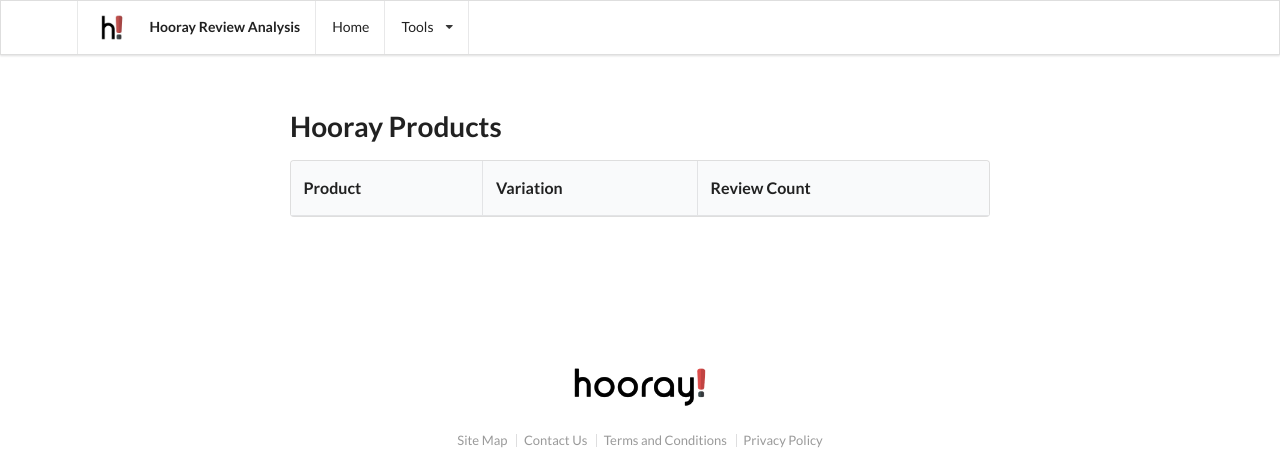
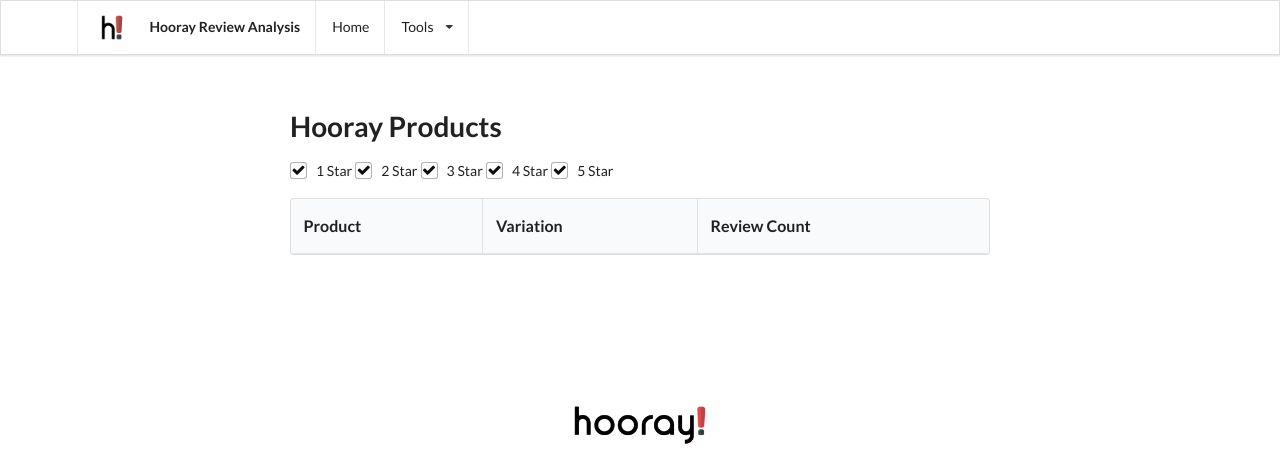
Before and after one commit to supermikol/word-tree, a Flask app: page / in a window 1280 px wide. Shown: the top 454 px of the page. Run offline with Flask 2, Linux system fonts and the light colour scheme; data that the repository does not hold is empty; parts of the project's set-up code (start-up, migrations or seed data) failed here and were passed over.

Commit message:
revision to incorporate rating filter, and minor upgrades

```diff
--- a/app.py
+++ b/app.py
@@ -6,9 +6,9 @@ from word_tree_api.wordtree import get_paths, read_files, WordTree
 from flask_sqlalchemy import SQLAlchemy
 from flask_migrate import Migrate
 from models import db, Review
-from credentials import POSTGRESQL_USER, POSTGRESQL_PASSWORD
-db_name = 'hooray_analysis_db'
-db_host = 'localhost'
+from credentials import POSTGRESQL_USER, POSTGRESQL_PASSWORD, POSTGRESQL_DB, POSTGRESQL_HOST
+db_name = POSTGRESQL_DB
+db_host = POSTGRESQL_HOST
 db_port = '5432'
 
 app = Flask(__name__)
@@ -50,26 +50,28 @@ def query_products():
     products = cache.get('all_products')
   return products
 
-def query_reviews(product_id, variation=None):
-  if cache.get((product_id, variation)) is None:
+def query_reviews(product_id, variation=None, rating=[1,2,3,4,5]):
+  string_rating = (',').join(map(str, rating))
+  if cache.get((product_id, variation, string_rating)) is None:
     if variation is not None:
       results = (db.session.query(
                               Review.content
                               )
-                            .filter(Review.product_id == product_id, Review.variation == variation)
+                            .filter(Review.product_id == product_id,
+                              Review.variation == variation,
+                              Review.product_rating.in_(rating))
                             .all())
     else:
       results = (db.session.query(
                               Review.content
                               )
-                            .filter(Review.product_id == product_id)
+                            .filter(Review.product_id == product_id,
+                              Review.product_rating.in_(rating))
                             .all())
     review_tokens = WordTree.generate_token((' ').join([p[0] for p in results]))
-    cache.set((product_id,variation), review_tokens)
-    print('caching')
+    cache.set((product_id,variation,string_rating), review_tokens)
   else:
-    print('getting cache')
-    review_tokens = cache.get((product_id, variation))
+    review_tokens = cache.get((product_id, variation, string_rating))
   return review_tokens
 
 @app.route("/")
@@ -85,13 +87,25 @@ def get_products():
 @app.route("/wordtree/products/<product_id>", methods=['GET'])
 def get_reviews(product_id):
   variation = request.args.get('variation')
+  trailing = request.args.get('trailing')
+  direction = request.args.get('direction')
+  nested_trailing = request.args.get('nested_trailing')
+  if trailing is None:
+    trailing = 3
+  if nested_trailing is None:
+    nested_trailing = 3
+  if direction is None:
+    direction='forward'
+  if type(request.args.get('rating')) == str:
+    rating = request.args.get('rating').split(',')
+  else:
+    rating = ['1,2,3,4,5']
   head = request.args.get('head')
-  (g.product_id, g.variation) = (product_id, variation)
-  review_tokens = query_reviews(product_id, variation)
+  (g.product_id, g.variation, g.rating) = (product_id, variation, (',').join(rating))
+  review_tokens = query_reviews(product_id, variation, rating)
   wordtree = WordTree(review_tokens)
-  wordtree_results = wordtree.train_and_print(head, levels=1)
+  wordtree_results = wordtree.train_and_print(head, direction=direction, trailing_grams=int(trailing), nested_trailing_grams=int(nested_trailing), levels=1)
   g.results = [[item[0],item[1], item[2]] for item in wordtree_results]
-  # print(g.results)
   return render_template('reviews.html')
 
 if __name__ == "__main__":
--- a/static/js/init.js
+++ b/static/js/init.js
@@ -0,0 +1,15 @@
+$(document).ready(function() {
+  $('.rating-checkbox').on('change', function() {
+    var aHrefVals = [];
+
+    $('.rating-checkbox').filter(":checked").each(function() {
+        aHrefVals.push($(this).val());
+    });
+
+    $(".product-link").attr("href", function(i, val) {
+      let with_rating = val.split('rating')[0]+ 'rating=' + aHrefVals.join(",")
+      // console.log(with_rating)
+      return with_rating
+    });
+  })
+})
--- a/templates/products.html
+++ b/templates/products.html
@@ -3,6 +3,26 @@
 {% block content %}
 <div class="ui main text container">
   <h1 class="ui header">Hooray Products</h1>
+  <div class="ui checkbox">
+    <input type="checkbox" class="rating-checkbox" name="rating" checked value="1">
+    <label>1 Star</label>
+  </div>
+  <div class="ui checkbox">
+    <input type="checkbox" class="rating-checkbox" name="rating" checked value="2">
+    <label>2 Star</label>
+  </div>
+  <div class="ui checkbox">
+    <input type="checkbox" class="rating-checkbox" name="rating" checked value="3">
+    <label>3 Star</label>
+  </div>
+  <div class="ui checkbox">
+    <input type="checkbox" class="rating-checkbox" name="rating" checked value="4">
+    <label>4 Star</label>
+  </div>
+  <div class="ui checkbox">
+    <input type="checkbox" class="rating-checkbox" name="rating" checked value="5">
+    <label>5 Star</label>
+  </div>
   <table class="ui celled table">
     <thead>
       <tr>
@@ -14,8 +34,8 @@
     <tbody>
       {% for pdt in g.products %}
         <tr>
-          <td><a href="{{url_for('get_reviews', product_id=pdt[0])}}">{{ pdt[0] }}</a></td>
-          <td class="center aligned"><a href="{{url_for('get_reviews', product_id=pdt[0], variation=pdt[1])}}">{{ pdt[1] }}</a></td>
+          <td><a class="product-link" href="{{url_for('get_reviews', product_id=pdt[0])}}?rating=1,2,3,4,5">{{ pdt[0] }}</a></td>
+          <td class="center aligned"><a class="product-link" href="{{url_for('get_reviews', product_id=pdt[0], variation=pdt[1])}}&rating=1,2,3,4,5">{{ pdt[1] }}</a></td>
           <td class="center aligned">{{pdt[2]}}</td>
         </tr>
       {% endfor %}
--- a/templates/reviews.html
+++ b/templates/reviews.html
@@ -20,13 +20,13 @@
         {% set sentence = (' ').join(item[1]) %}
         <tr>
           <td rowspan="{{item[2]|length + 1}}" class="center aligned">{{item[0]}}</td>
-          <td rowspan="{{item[2]|length + 1}}"><a href={{url_for('get_reviews', product_id=g.product_id, variation=g.variation, head=sentence)}}>{{sentence}}</a></td>
+          <td rowspan="{{item[2]|length + 1}}"><a href={{url_for('get_reviews', product_id=g.product_id, variation=g.variation, head=sentence)}}&rating={{g.rating}}>{{sentence}}</a></td>
         </tr>
         {% for nested in item[2] %}
           <tr>
             {% set nested_sentence = (' ').join(nested[1]) %}
             <td class="center aligned">{{nested[0]}}</td>
-            <td><a href={{url_for('get_reviews', product_id=g.product_id, variation=g.variation, head=nested_sentence)}}>{{nested_sentence}}</a></td>
+            <td><a href={{url_for('get_reviews', product_id=g.product_id, variation=g.variation, head=nested_sentence)}}&rating={{g.rating}}>{{nested_sentence}}</a></td>
           </tr>
         {% endfor %}
       {% endfor %}
--- a/word_tree_api/wordtree.py
+++ b/word_tree_api/wordtree.py
@@ -72,7 +72,7 @@ class WordTree:
             del ngram_counter[gram]
 
 
-    def train_and_print(self, head=None, trailing_grams=2, direction='forward', show_count = 20, indent=0, levels=0):
+    def train_and_print(self, head=None, trailing_grams=2, nested_trailing_grams=3, direction='forward', show_count = 20, indent=0, levels=0):
         if levels==-1:
             return []
         if head==None:
@@ -105,7 +105,7 @@ class WordTree:
                 self.train_and_print(
                     counter[0],
                     show_count=3,
-                    trailing_grams=2,
+                    trailing_grams=nested_trailing_grams,
                     direction=direction,
                     levels=levels-1,
                     indent=indent+1
```
Also changed, not shown: README.md, 1 other file.
